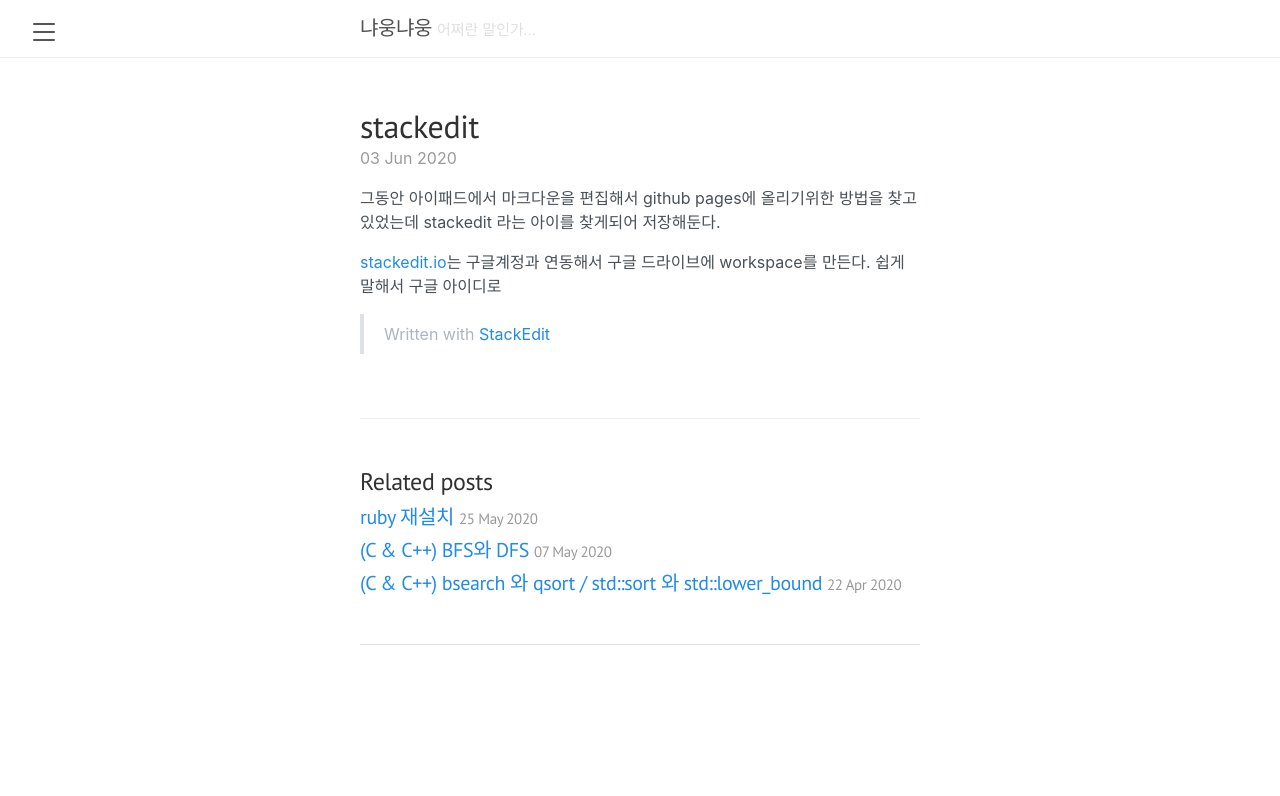
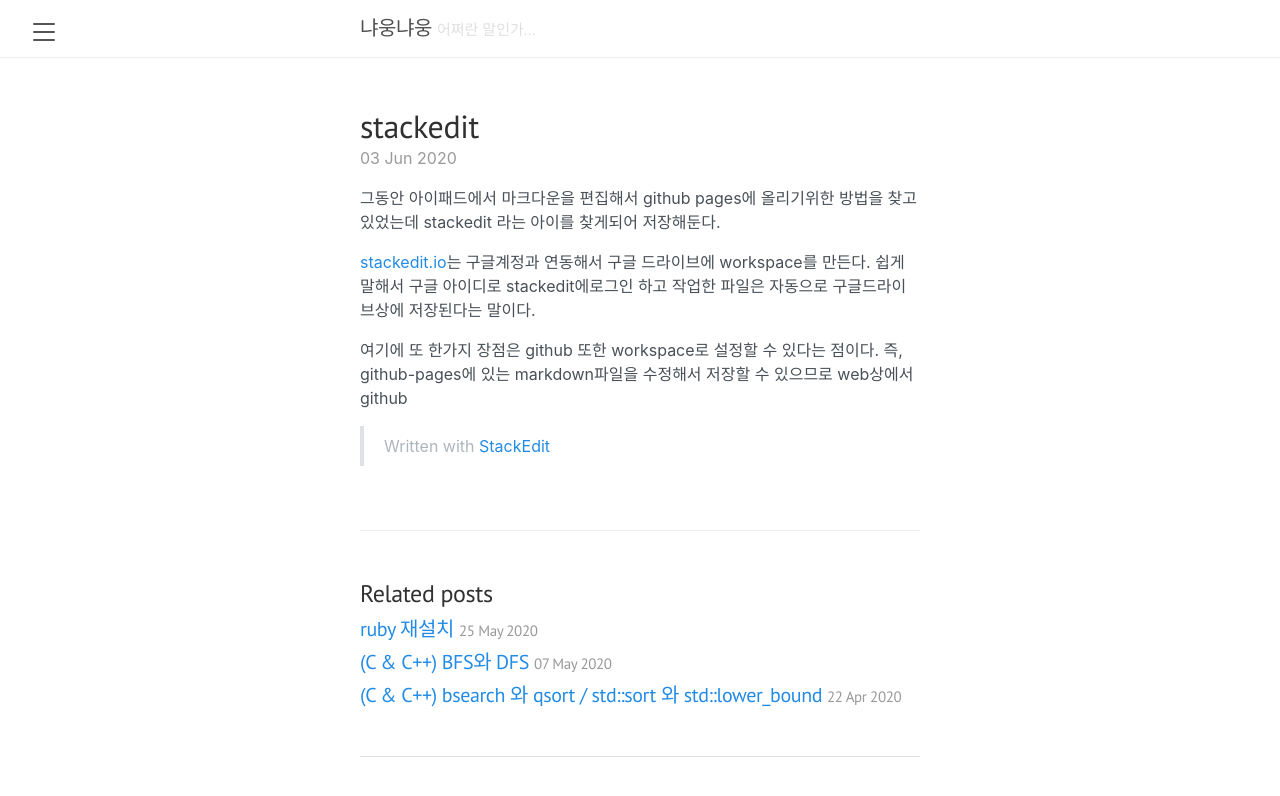
Before and after one commit to nyaooooong/nyaooooong.github.io, a Jekyll site: the page built from _posts/2020-06-03-1.md, in a window 1280 px wide. Shown: the top 796 px of the page. Built offline with Jekyll 4.4.1, drawn with Linux system fonts in a browser that asks for light colours.

Commit message:
_posts/2020-06-03-1.md updated from https://stackedit.io/

```diff
--- a/_posts/2020-06-03-1.md
+++ b/_posts/2020-06-03-1.md
@@ -9,10 +9,12 @@ published: true
 ---
 그동안 아이패드에서 마크다운을 편집해서 github pages에 올리기위한 방법을 찾고 있었는데 stackedit 라는 아이를 찾게되어 저장해둔다.
 
-[stackedit.io](https://stackedit.io)는 구글계정과 연동해서 구글 드라이브에 workspace를 만든다. 쉽게 말해서 구글 아이디로
+[stackedit.io](https://stackedit.io)는 구글계정과 연동해서 구글 드라이브에 workspace를 만든다. 쉽게 말해서 구글 아이디로 stackedit에로그인 하고 작업한 파일은 자동으로 구글드라이브상에 저장된다는 말이다.
+
+여기에 또 한가지 장점은 github 또한 workspace로 설정할 수 있다는 점이다. 즉, github-pages에 있는 markdown파일을 수정해서 저장할 수 있으므로 web상에서 github
 
 > Written with [StackEdit](https://stackedit.io/)
 <!--stackedit_data:
-eyJoaXN0b3J5IjpbMzA2MzgxMjM0LC02NzEyMTk2MzIsLTE2Mj
-kyMjMxNDFdfQ==
+eyJoaXN0b3J5IjpbLTIxMzk4ODIxODksLTY3MTIxOTYzMiwtMT
+YyOTIyMzE0MV19
 -->
```
